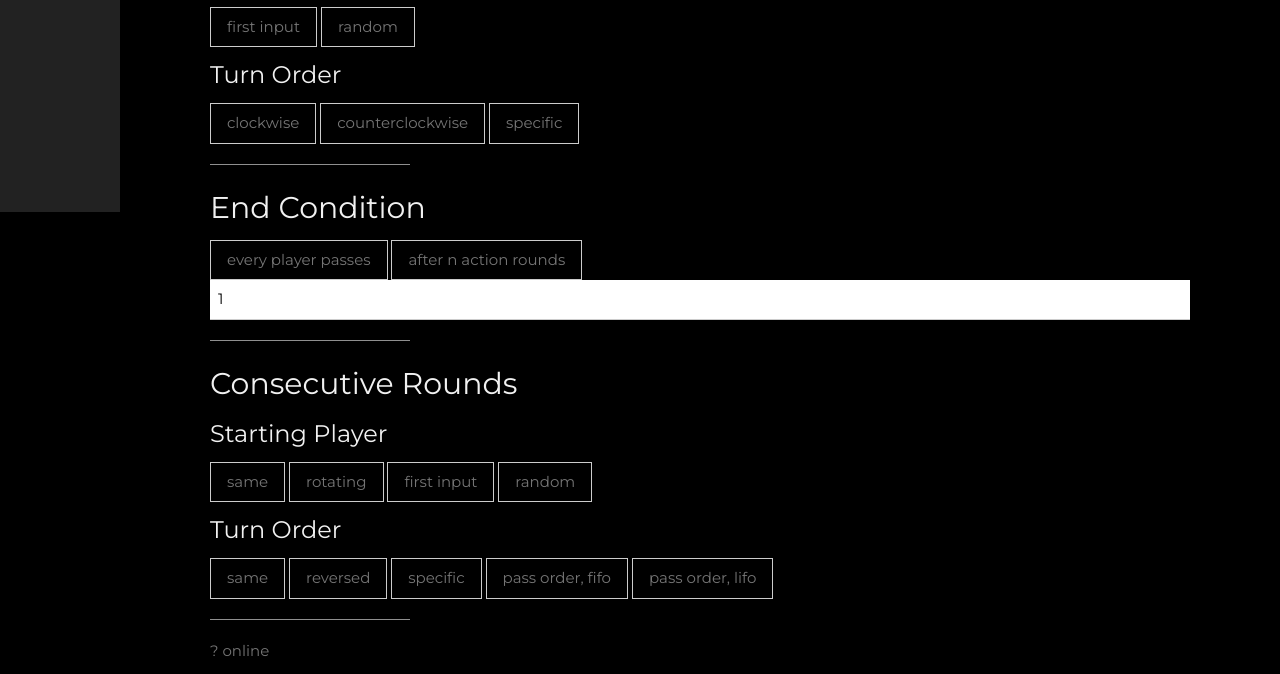
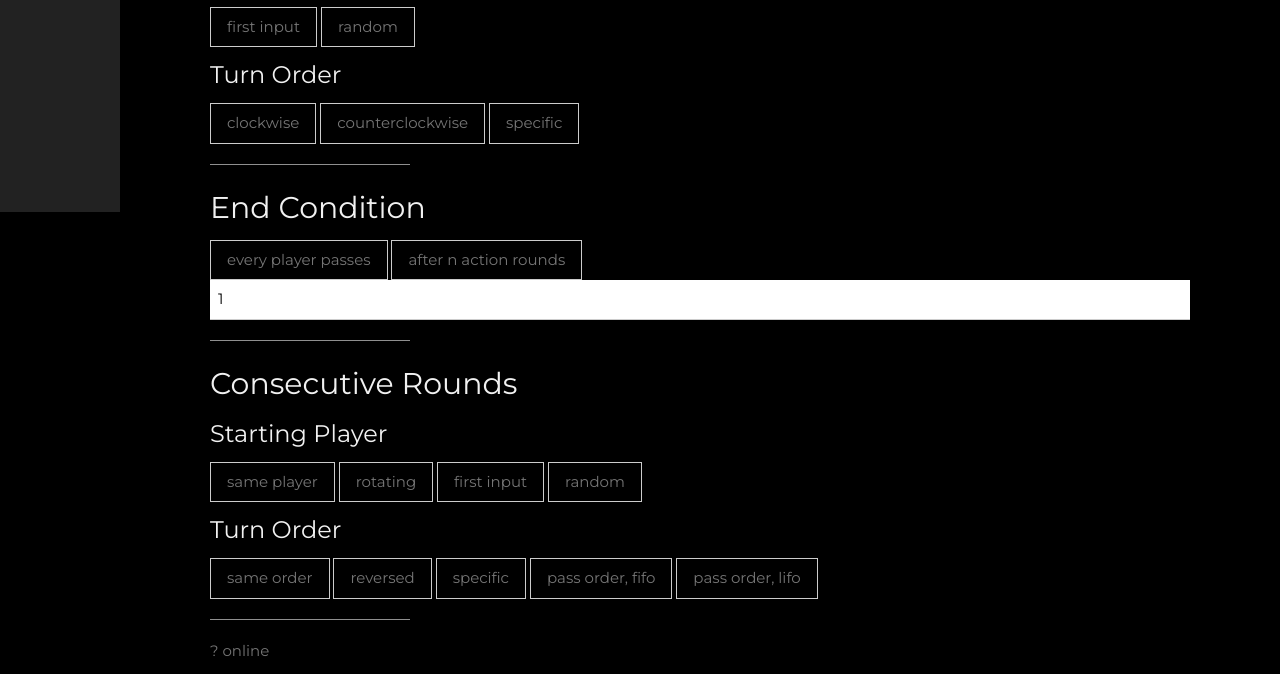
Before and after one commit to fuggl/LEDTableFox, a plain HTML site: page html/index.html in a window 1280 px wide. Shown: the part 588-1262 px from the top of the page. Drawn offline with nearby package versions, Linux system fonts and the light colour scheme.

Commit message:
made label for "same" (player / turn order) more clear

```diff
--- a/html/index.html
+++ b/html/index.html
@@ -104,14 +104,14 @@
     <h2 class="w3-text-light-grey">Consecutive Rounds</h2>
     <h3 class="w3-text-light-grey">Starting Player</h3>
     <form>
-      <input class="sp_cr w3-button w3-border" type="button" name="starting_player_cr" value="same">
+      <input class="sp_cr w3-button w3-border" type="button" name="starting_player_cr" value="same player">
       <input class="sp_cr w3-button w3-border" type="button" name="starting_player_cr" value="rotating">
       <input class="sp_cr w3-button w3-border" type="button" name="starting_player_cr" value="first input">
       <input class="sp_cr w3-button w3-border" type="button" name="starting_player_cr" value="random">
     </form>
     <h3 class="w3-text-light-grey">Turn Order</h3>
     <form>
-      <input class="gr_cto w3-button w3-border" type="button" name="game_round_cto" value="same">
+      <input class="gr_cto w3-button w3-border" type="button" name="game_round_cto" value="same order">
       <input class="gr_cto w3-button w3-border" type="button" name="game_round_cto" value="reversed">
       <input class="gr_cto w3-button w3-border" type="button" name="game_round_cto" value="specific">
       <input class="gr_cto w3-button w3-border" type="button" name="game_round_cto" value="pass order, fifo">
```
